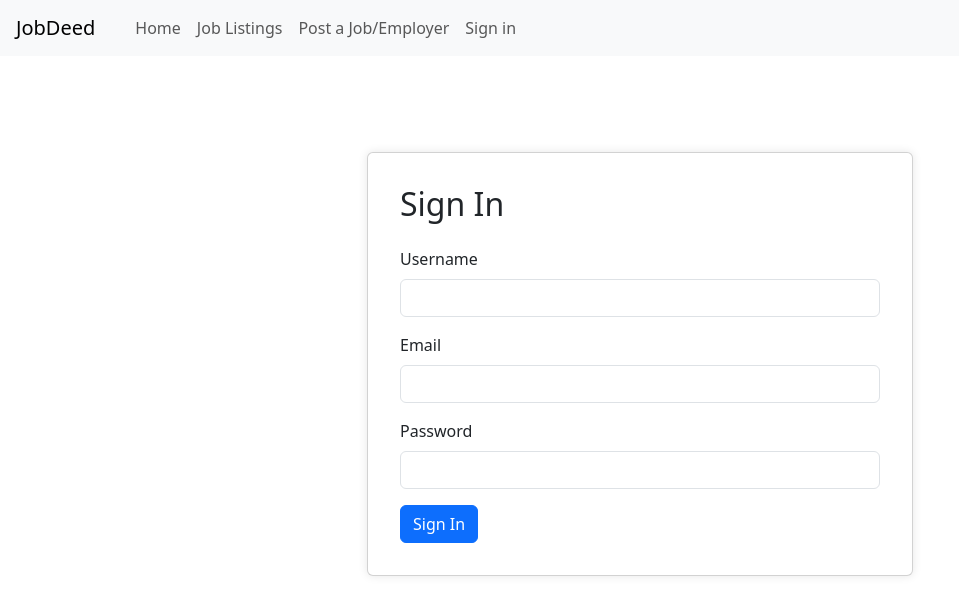
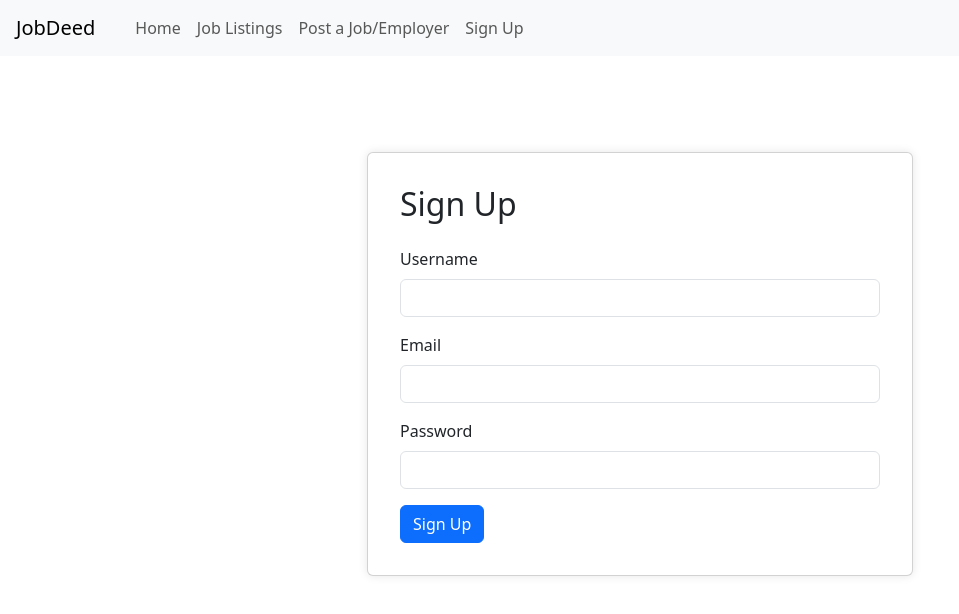
Before and after one commit to Felleria/full-stack-project, a React (Vite) app: page /signin in a window 1280 px wide. Shown: the top 614 px of the page, without its empty margins (0-959 px from the left). Built offline with nearby package versions, Linux system fonts and the light colour scheme.

Commit message:
changed the Sign In page to Sign Up

```diff
--- a/src/App.jsx
+++ b/src/App.jsx
@@ -6,7 +6,7 @@ import Home from './pages/Home';
 import JobListings from './pages/JobListings';
 import JobDetails from './pages/JobDetails';
 import CreateJob from './pages/CreateJob';
-import SignIn from './pages/signIn';
+import SignIn from './pages/SignUp';
 import './styles.css';
 
 const App = () => {
--- a/src/components/Navbar.jsx
+++ b/src/components/Navbar.jsx
@@ -19,7 +19,7 @@ const Navbar = () => {
             <Link className="nav-link" to="/jobs/create">Post a Job/Employer</Link>
           </li>
           <li className="nav-item" >
-            <Link className="nav-link" to="/signin">Sign in</Link>
+            <Link className="nav-link" to="/signin">Sign Up</Link>
           </li>
         </ul>
       </div>
--- a/src/pages/signIn.jsx
+++ b/src/pages/SignUp.jsx
@@ -2,7 +2,7 @@
 import React, { useState } from 'react';
 /*import { useHistory } from 'react-router-dom';*/
 
-const SignIn = () => {
+const SignUp = () => {
     const [username, setUsername] = useState('');
     const [email, setEmail] = useState('');
     const [password, setPassword] = useState('');
@@ -13,24 +13,24 @@ const SignIn = () => {
         // Example: Fetch API call to authenticate user
 
         try {
-            const response = await fetch('http://localhost:5555/signin', {
+            const response = await fetch('http://localhost:5555/applicants', {
                 method: 'POST',
                 headers: {
                     'Content-Type': 'application/json',
                 },
-                body: JSON.stringify({ username, email, password }),
+                body: JSON.stringify({username, email, password, created_at, role }),
             });
 
             if (response.ok) {
                 // Redirect to home page after successful sign-in
                 /*history.push('/');*/
-                console.log('Sign-in successful');
+                console.log('Sign-Up successful');
             } else {
                 // Handle sign-in error
-                console.error('Sign-in failed');
+                console.error('Sign-Up failed');
             }
         } catch (error) {
-            console.error('Error signing in:', error.message);
+            console.error('Error signing Up:', error.message);
         }
     };
 
@@ -40,7 +40,7 @@ const SignIn = () => {
                 <div className="col-md-6">
                     <div className="card">
                         <div className="card-body">
-                            <h2 className="card-title mb-4">Sign In</h2>
+                            <h2 className="card-title mb-4">Sign Up</h2>
                             <form onSubmit={handleSignIn}>
                                 <div className="mb-3">
                                     <label htmlFor="username" className="form-label">Username</label>
@@ -75,7 +75,7 @@ const SignIn = () => {
                                         required
                                     />
                                 </div>
-                                <button type="submit" className="btn btn-primary">Sign In</button>
+                                <button type="submit" className="btn btn-primary">Sign Up</button>
                             </form>
                         </div>
                     </div>
@@ -85,4 +85,4 @@ const SignIn = () => {
     );
 };
 
-export default SignIn;
+export default SignUp;
```
Also changed, not shown: src/pages/Applicants.jsx (added), src/pages/Applications.jsx (added).
